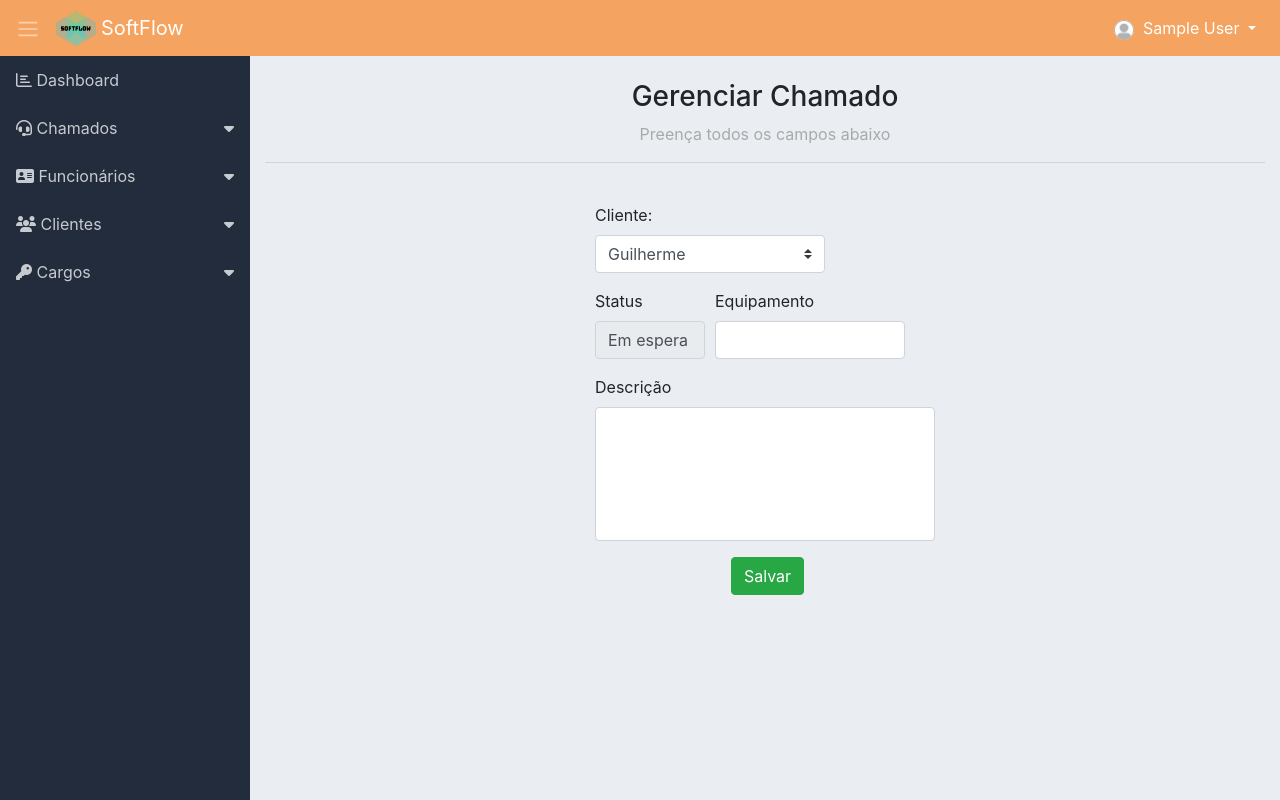
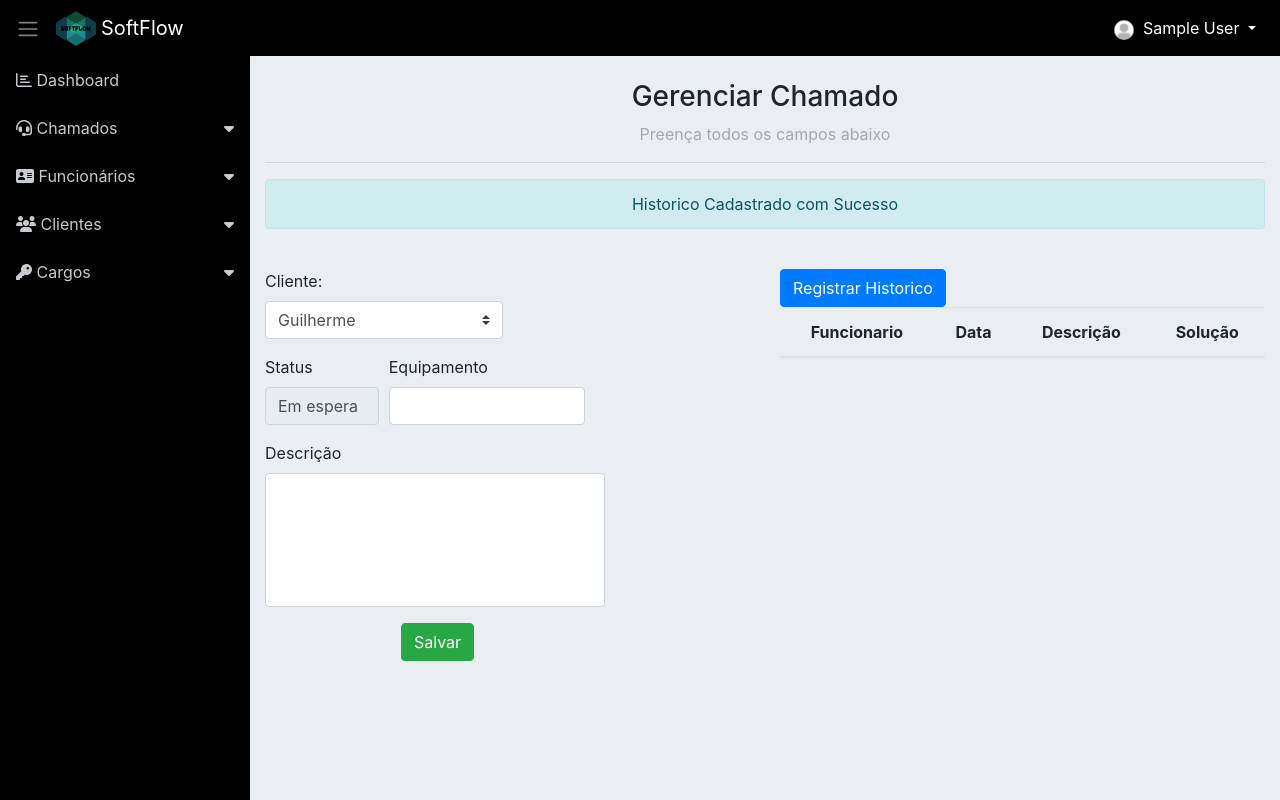
Before and after one commit to guilhermetj/sistema_informatica_pi, a PHP site: the page made by form_chamado.php in a window 1280 px wide. Run offline with PHP 8.4, Linux system fonts and the light colour scheme; the visitor is signed in with stand-in values (Sample User, id 1); data comes from the database, SQL or seed files in the repository; tables that the repository leaves empty or names only in its code hold one stand-in row (values such as "Sample post"); lists and menus that the app fills with data are empty; some libraries are stand-ins or nearby versions; some web fonts are replaced.

Commit message:
Adicionando historico

```diff
--- a/assets/css/dashboard.css
+++ b/assets/css/dashboard.css
@@ -5,7 +5,7 @@ body {
     color: #FFF !important;
 }
 .sidebar{
-    background-color: #222c3c;
+    background-color:   #000000;
     min-width: 250px;
     max-width: 250px;
     min-height: calc(100vh - 56px);
@@ -62,5 +62,5 @@ body {
     font-size: 2.0rem !important;
 }
 #navbar{
-    background-color: #F4A460;
+    background-color:   #000000;
 }
--- a/chamado_andamento.php
+++ b/chamado_andamento.php
@@ -29,8 +29,8 @@ $chamados = $chamadoDAO->listarAndamento($funcionario);
 		<tbody>
 			<?php foreach ($chamados as $chamado) { ?>
 				<tr>
-					<td><?= $chamado->getIdCliente() ?></td>
-					<td><?= $chamado->getIdFuncionario() ?></td>
+					<td><?= $chamado->nome_cliente; ?></td>
+					<td><?= $chamado->nome_funcionario; ?></td>
 					<td><?= $chamado->getStatus() ?></td>
 					<td><?= $chamado->getEquipamento() ?></td>
 					<td><?= $chamado->getDescricao() ?></td>
--- a/classes/ChamadoDAO.php
+++ b/classes/ChamadoDAO.php
@@ -48,13 +48,15 @@ class ChamadoDAO extends Model
     }
     public function listarAndamento($funcionario)
     {
-        $sql = "SELECT * FROM {$this->tabela} WHERE id_funcionario = '{$funcionario}' AND status='Em andamento'";
+        $sql = "SELECT ch.*, cl.nome AS nome_cliente, fn.nome AS nome_funcionario FROM {$this->tabela} ch
+        LEFT JOIN cliente cl ON cl.id = ch.id_cliente
+        LEFT JOIN funcionario fn ON fn.id = ch.id_funcionario
+        WHERE id_funcionario = '{$funcionario}' AND status='Em andamento'";
         /*var_dump($sql);exit;*/
         $stmt = $this->db->prepare($sql);
         $stmt->setFetchMode(PDO::FETCH_CLASS, $this->class);
         $stmt->execute();
         return $stmt->fetchAll();
-        /*var_dump($stmt);exit;*/
     }
     public function listarFinalizado($funcionario)
     {
@@ -66,4 +68,15 @@ class ChamadoDAO extends Model
         return $stmt->fetchAll();
         /*var_dump($stmt);exit;*/
     }
+    public function getChamado($id)
+    {
+        $sql = "SELECT ch.*, cl.nome AS nome_cliente FROM {$this->tabela} ch
+        LEFT JOIN cliente cl ON cl.id = ch.id_cliente
+        WHERE ch.id = {$id}";
+        /*var_dump($sql);exit;*/
+        $stmt = $this->db->prepare($sql);
+        $stmt->setFetchMode(PDO::FETCH_CLASS, $this->class);
+        $stmt->execute();
+        return $stmt->fetch();
+    }
 }
--- /dev/null
+++ b/classes/HistoricoChamado.php
@@ -0,0 +1,135 @@
+<?php
+/**
+ *
+ */
+class HistoricoChamado
+{
+
+	private $id;
+	private $id_chamado;
+	private $id_funcionario;
+	private $dt_historico;
+	private $descricao;
+	private $solucao;
+
+
+    /**
+     * @return mixed
+     */
+    public function getId()
+    {
+        return $this->id;
+    }
+
+    /**
+     * @param mixed $id
+     *
+     * @return self
+     */
+    public function setId($id)
+    {
+        $this->id = $id;
+
+        return $this;
+    }
+
+    /**
+     * @return mixed
+     */
+    public function getIdChamado()
+    {
+        return $this->id_chamado;
+    }
+
+    /**
+     * @param mixed $id_chamado
+     *
+     * @return self
+     */
+    public function setIdChamado($id_chamado)
+    {
+        $this->id_chamado = $id_chamado;
+
+        return $this;
+    }
+
+    /**
+     * @return mixed
+     */
+    public function getIdFuncionario()
+    {
+        return $this->id_funcionario;
+    }
+
+    /**
+     * @param mixed $id_funcionario
+     *
+     * @return self
+     */
+    public function setIdFuncionario($id_funcionario)
+    {
+        $this->id_funcionario = $id_funcionario;
+
+        return $this;
+    }
+
+    /**
+     * @return mixed
+     */
+    public function getDtHistorico()
+    {
+        return $this->dt_historico;
+    }
+
+    /**
+     * @param mixed $dt_historico
+     *
+     * @return self
+     */
+    public function setDtHistorico($dt_historico)
+    {
+        $this->dt_historico = $dt_historico;
+
+        return $this;
+    }
+
+    /**
+     * @return mixed
+     */
+    public function getDescricao()
+    {
+        return $this->descricao;
+    }
+
+    /**
+     * @param mixed $descricao
+     *
+     * @return self
+     */
+    public function setDescricao($descricao)
+    {
+        $this->descricao = $descricao;
+
+        return $this;
+    }
+
+    /**
+     * @return mixed
+     */
+    public function getSolucao()
+    {
+        return $this->solucao;
+    }
+
+    /**
+     * @param mixed $solucao
+     *
+     * @return self
+     */
+    public function setSolucao($solucao)
+    {
+        $this->solucao = $solucao;
+
+        return $this;
+    }
+}
--- /dev/null
+++ b/classes/HistoricoChamadoDAO.php
@@ -0,0 +1,33 @@
+<?php
+require_once 'Model.php';
+class HistoricoChamadoDAO extends Model
+{
+    public function __construct() {
+    	parent::__construct();
+    	$this->tabela = 'historico_chamado';
+    	$this->class = 'HistoricoChamado';
+    }
+    public function inserehistoricoChamado($historicoChamado)
+    {
+        $values = "null,
+        '{$historicoChamado->getIdChamado()}',
+        '{$historicoChamado->getIdFuncionario()}',
+        NOW(),
+        '{$historicoChamado->getDescricao()}',
+        '{$historicoChamado->getSolucao()}'
+        ";
+        return $this->inserir($values);
+    }
+        public function listarHistorico()
+    {
+        $sql = "SELECT h.*,f.nome FROM {$this->tabela} h
+        LEFT JOIN funcionario f ON f.id = h.id_funcionario
+        ORDER BY id DESC";
+        $stmt = $this->db->prepare($sql);
+        $stmt->setFetchMode(PDO::FETCH_CLASS, $this->class);
+        $stmt->execute();
+        return $stmt->fetchAll();
+        /*var_dump($stmt);exit;*/
+    }
+
+}
--- a/controle_chamado.php
+++ b/controle_chamado.php
@@ -22,7 +22,7 @@ if ($acao == 'deletar') {
 } else if ($acao == 'editar'){
 	editar($chamadoDAO, $chamado, $id);
 	$msg = 'Editado com Sucesso';
-	header("Location: chamado_espera.php?msg=$msg");
+	header("Location: chamado_andamento.php?msg=$msg");
 } else if ($acao == 'finalizarChamado'){
 	finalizarChamado($chamadoDAO, $id);
 	$msg = 'Finalizado com Sucesso';
--- a/form_chamado.php
+++ b/form_chamado.php
@@ -1,19 +1,30 @@
 <?php include './layout/header.php'; ?>
 <?php include './layout/menu.php'; ?>
 <?php
+
 require 'classes/Chamado.php';
 require 'classes/ChamadoDAO.php';
+$chamado = new Chamado();
+$chamadoDAO = new ChamadoDAO();
+$chamados = $chamadoDAO->listar();
 require 'classes/Cliente.php';
 require 'classes/ClienteDAO.php';
-$chamado = new Chamado();
-$clienteDAO = new clienteDAO();
+$clienteDAO = new ClienteDAO();
 $clientes = $clienteDAO->listar();
+require 'classes/Funcionario.php';
+require 'classes/FuncionarioDAO.php';
+$funcionarioDAO = new FuncionarioDAO();
+$funcionarios = $funcionarioDAO->listar();
+require 'classes/HistoricoChamado.php';
+require 'classes/HistoricoChamadoDAO.php';
+$historicoChamadoDAO = new HistoricoChamadoDAO();
+$HistoricoChamados = $historicoChamadoDAO->listarHistorico();
 
 
 if (isset($_GET['id']) && $_GET['id'] != '') {
     $id = $_GET['id'];
     $chamadoDAO = new ChamadoDAO();
-    $chamado = $chamadoDAO->get($id);
+    $chamado = $chamadoDAO->getChamado($id);
 }
 ?>
 <style>
@@ -37,8 +48,15 @@ if (isset($_GET['id']) && $_GET['id'] != '') {
         <spam>Preença todos os campos abaixo</spam>
     </div>
     <hr>
+                    <?php
+                if (isset($_GET['msg']) && $_GET['msg'] != '') {
+                    echo '<div class="alert alert-info text-center">' . $_GET['msg'] . '</div>';
+                }
+                ?>
     <br>
-    <div class="col chamado">
+    <div class="row">
+        <div class="col-md-6">
+
             <form action="controle_chamado.php?acao=<?= ($chamado->getId() != '' ? 'editar' : 'cadastrar') ?>" method="post">
                 <div class="form-row">
                     <div class="form-group">
@@ -46,11 +64,17 @@ if (isset($_GET['id']) && $_GET['id'] != '') {
                     </div>
                     <div class="form-group col-md-6">
                         <label>Cliente:</label>
-                    <select class="custom-select" name="id_cliente"id="id_cliente">
+                        <?php if ($chamado->getID() == ''){ ?>
+                        <select class="custom-select" name="id_cliente" id="id_cliente">
                             <?php foreach($clientes as $cliente){ ?>
                                     <option value="<?= $cliente->getID() ?>"><?= $cliente->getNome() ?></option>
                             <?php } ?>
                         </select>
+                        <?php }else{
+                            echo $chamado->nome_cliente;
+                         ?>
+                        <input type="hidden" name="id_cliente" value="<?= $chamado->getIdCliente() ?>">
+                        <?php } ?>
                     </div>
                 </div>
                 <div class="form-row">
@@ -69,11 +93,78 @@ if (isset($_GET['id']) && $_GET['id'] != '') {
                     <textarea class="form-control" cols="10" rows="5" charswidth="23" name="descricao" style="resize: none; width: 340px;"><?= ($chamado->getDescricao() != '' ? $chamado->getDescricao() : '') ?>
                     </textarea>
                 </div>
+
                 <div style="text-align: center;  width: 345px;">
                     <button href="" type="submit" class="btn btn-success">Salvar</button>
                 </div>
             </form>
         </div>
+        <div class="col-md-6">
+            <!-- Button trigger modal -->
+                <button type="button" class="btn btn-primary" data-toggle="modal" data-target="#exampleModal">
+                  Registrar Historico
+                </button>
+                <table class="table text-center" >
+        <thead>
+            <tr>
+                <th>Funcionario</th>
+                <th>Data</th>
+                <th>Descrição</th>
+                <th>Solução</th>
+            </tr>
+        </thead>
+        <tbody class="table-striped">
+            <?php foreach ($HistoricoChamados as $HistoricoChamado) { ?>
+                <tr>
+                    <td><?= $HistoricoChamado->nome; ?></td>
+                    <td><?= $HistoricoChamado->getDtHistorico() ?></td>
+                    <td><?= $HistoricoChamado->getDescricao() ?></td>
+                    <td><?= $HistoricoChamado->getSolucao() ?></td>
+                </tr>
+            <?php } ?>
+        </tbody>
+    </table>
         </div>
-
+    </div>
+</div>
+    <!-- Modal -->
+                <div class="modal fade" id="exampleModal" tabindex="-1" role="dialog" aria-labelledby="exampleModalLabel" aria-hidden="true">
+                  <div class="modal-dialog">
+                    <div class="modal-content">
+                      <div class="modal-header">
+                        <h5 class="modal-title" id="exampleModalLabel">Registrar historico</h5>
+                        <button type="button" class="close" data-dismiss="modal" aria-label="Close">
+                          <span aria-hidden="true">&times;</span>
+                        </button>
+                      </div>
+                      <div class="modal-body">
+                        <form action="controle_historico.php?acao=cadastrar" method="post">
+                            <div class="form-group col-md-6">
+                                <div class="form-group">
+                                    <input type="hidden" name="id_chamado" class="form-control" id="id" value="<?=($chamado->getId() != '' ? $chamado->getId(): '')?>">
+                                </div>
+                                <label>Funcionario:</label>
+                                <select class="custom-select" name="id_funcionario"id="id_funcionario">
+                                    <?php foreach($funcionarios as $funcionario){ ?>
+                                            <option value="<?= $funcionario->getID() ?>"><?= $funcionario->getNome() ?></option>
+                                    <?php } ?>
+                                </select>
+                            </div>
+                            <div class="form-group">
+                                <label for="exampleFormControlTextarea1">Descrição</label>
+                                <textarea class="form-control" cols="10" rows="5" charswidth="23" name="descricao" style="resize: none; width: 340px;"></textarea>
+                            </div>
+                            <div class="form-group">
+                                <label for="exampleFormControlTextarea1">Solução</label>
+                                <textarea class="form-control" cols="10" rows="5" charswidth="23" name="solucao" style="resize: none; width: 340px;"></textarea>
+                            </div>
+                            <div class="modal-footer">
+                                <button type="submit" class="btn btn-primary">Salvar</button>
+                            </div>
+                        </form>
+                      </div>
+                    </div>
+                  </div>
+                </div>
+     <!-- ////////////////// -->
 <?php include './layout/footer.php'; ?>
```
Also changed, not shown: controle_historico.php (added, +39 -0 lines). Lines whose indentation alone changed are shown as unchanged.
